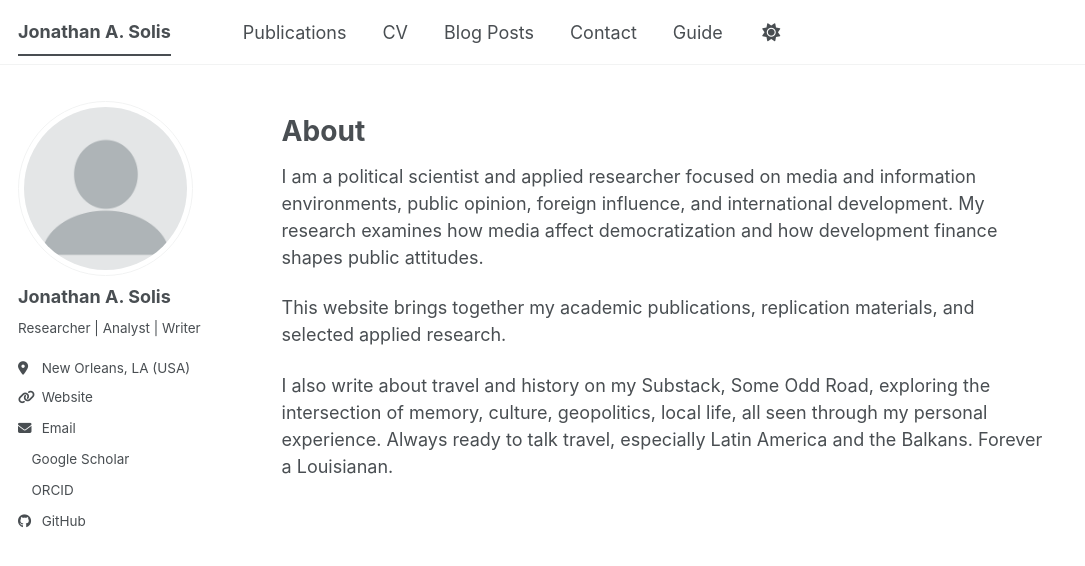
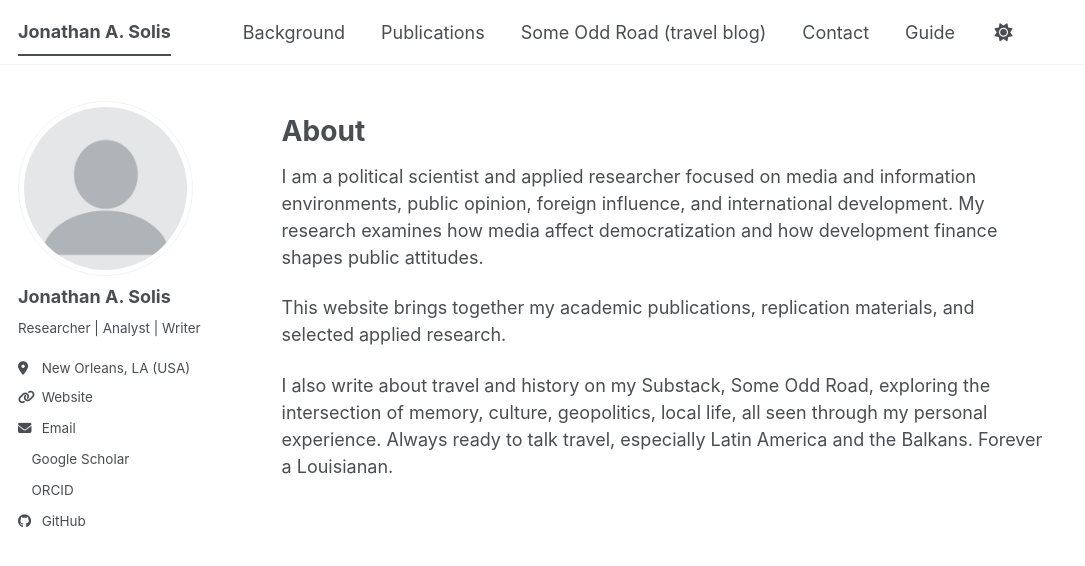
Before and after one commit to westbank-alchemy/westbank-alchemy.github.io, a Jekyll site: the page built from _pages/about.md, in a window 1280 px wide. Shown: the top 566 px of the page, without its empty margins (0-1085 px from the left). Built offline with Jekyll 4.4.1, drawn with Linux system fonts in a browser that asks for light colours; a style sheet for code colours, icons or effects is not loaded.

Commit message:
Update navigation.yml

```diff
--- a/_data/navigation.yml
+++ b/_data/navigation.yml
@@ -8,13 +8,13 @@
 #      Markdown formatted page while the second is generated using JSON.
 
 main:
+  - title: "Background"
+    url: /cv/
+
   - title: "Publications"
     url: /publications/
 
-  - title: "CV"
-    url: /cv/
-
-  - title: "Blog Posts"
+  - title: "Some Odd Road (travel blog)"
     url: /year-archive/
 
   - title: "Contact"
```
